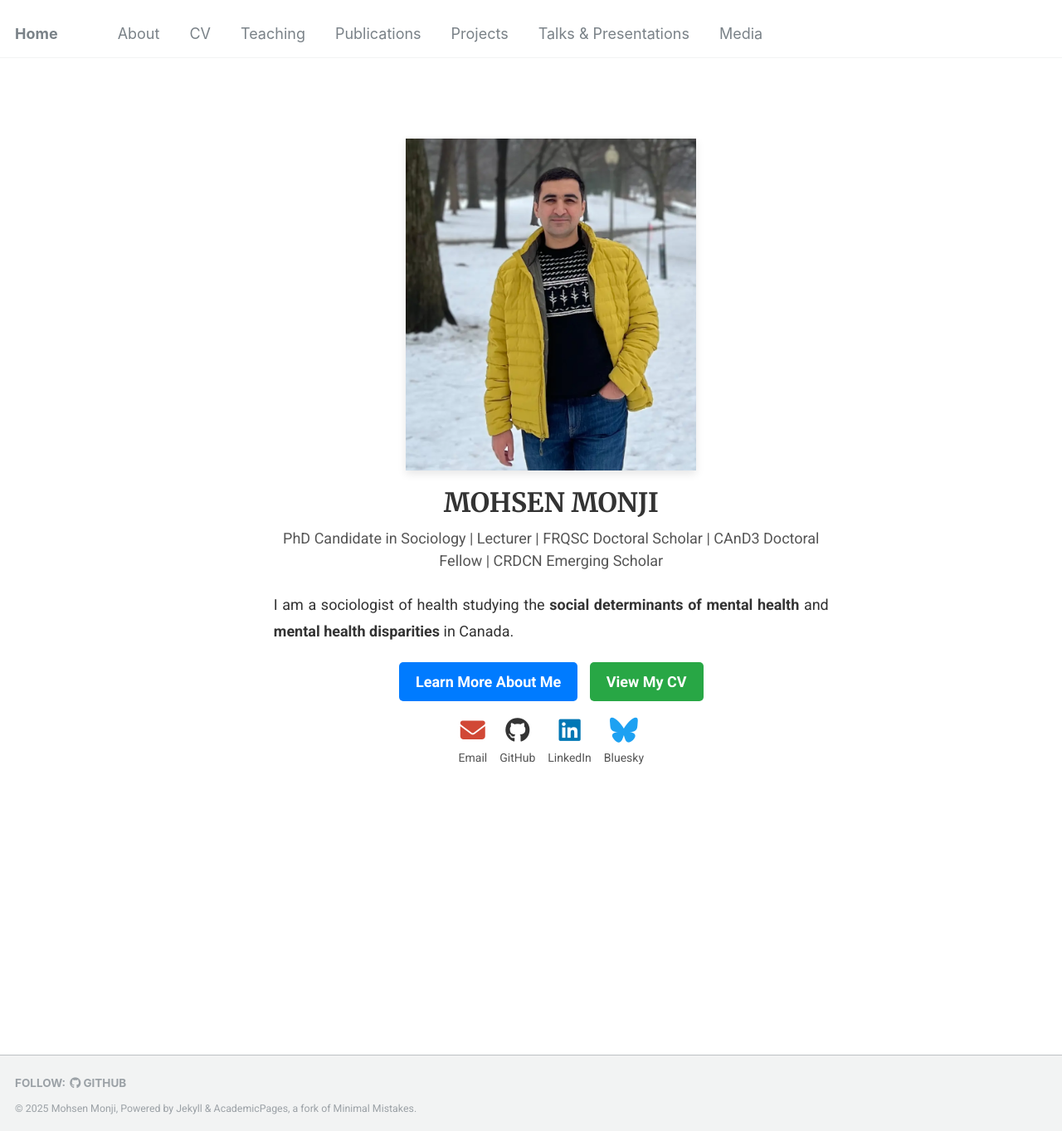
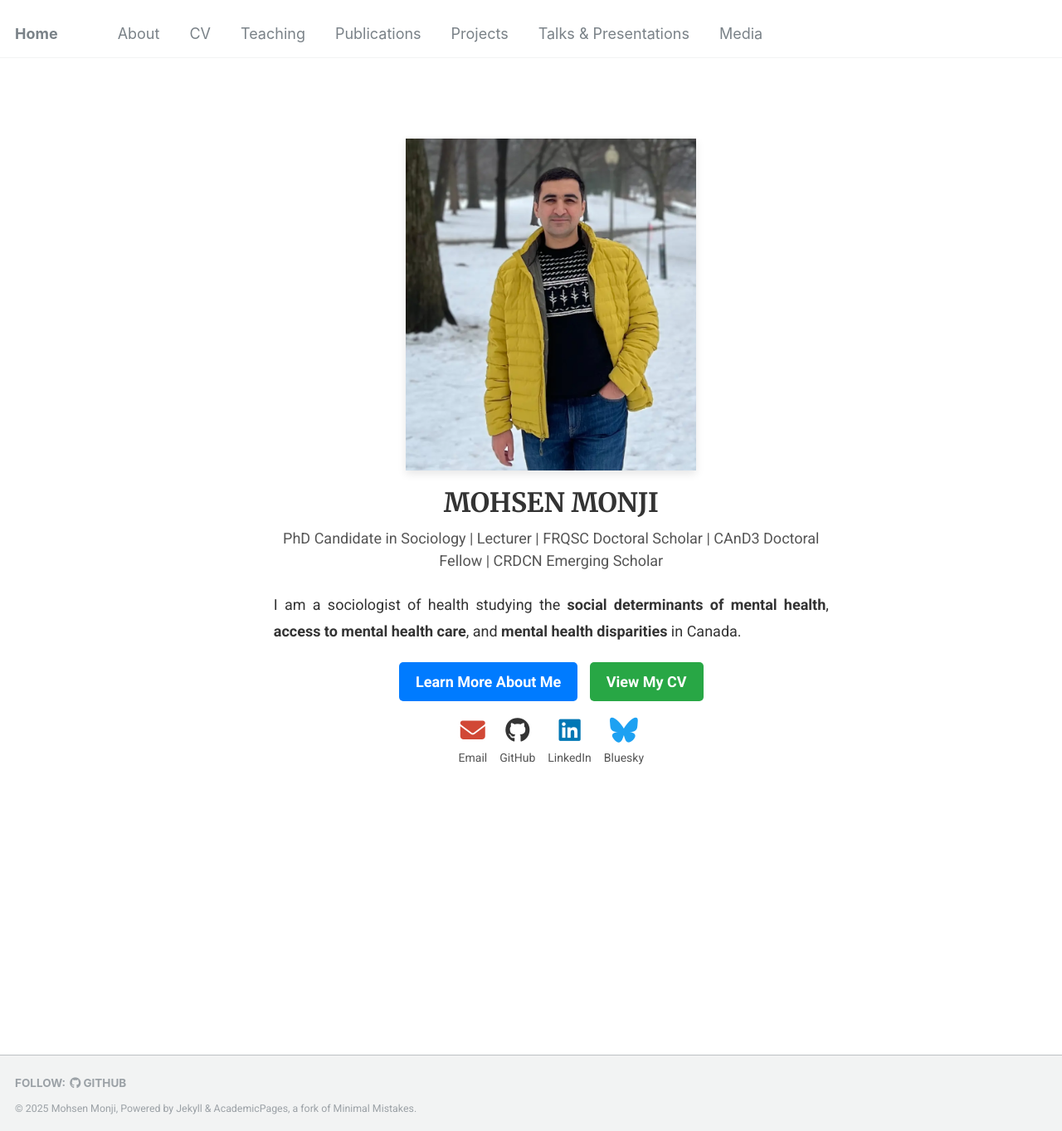
Before and after one commit to Mohsnmonji/mohsnmonji.github.io, a Jekyll site: the page built from _pages/front.md, in a window 1280 px wide and 1363 px high. Shown: the whole window at 83% size. Built offline with Jekyll 4.4.1, drawn with Linux system fonts in a browser that asks for light colours.

Commit message:
Update front.md

```diff
--- a/_pages/front.md
+++ b/_pages/front.md
@@ -21,11 +21,12 @@ hide_avatar: true
   </p>
 
   <!-- Description -->
-  <p style="font-size: 18px; color: #333; text-align: justify; line-height: 1.8; margin-bottom: 20px;">
-    I am a sociologist of health studying the
-    <strong>social determinants of mental health</strong> and <strong>mental health disparities</strong>
-    in Canada.
-  </p>
+<p style="font-size: 18px; color: #333; text-align: justify; line-height: 1.8; margin-bottom: 20px;">
+  I am a sociologist of health studying the
+  <strong>social determinants of mental health</strong>,
+  <strong>access to mental health care</strong>, and
+  <strong>mental health disparities</strong> in Canada.
+</p>
 
   <!-- Buttons -->
   <div style="margin-bottom: 20px;">
```
